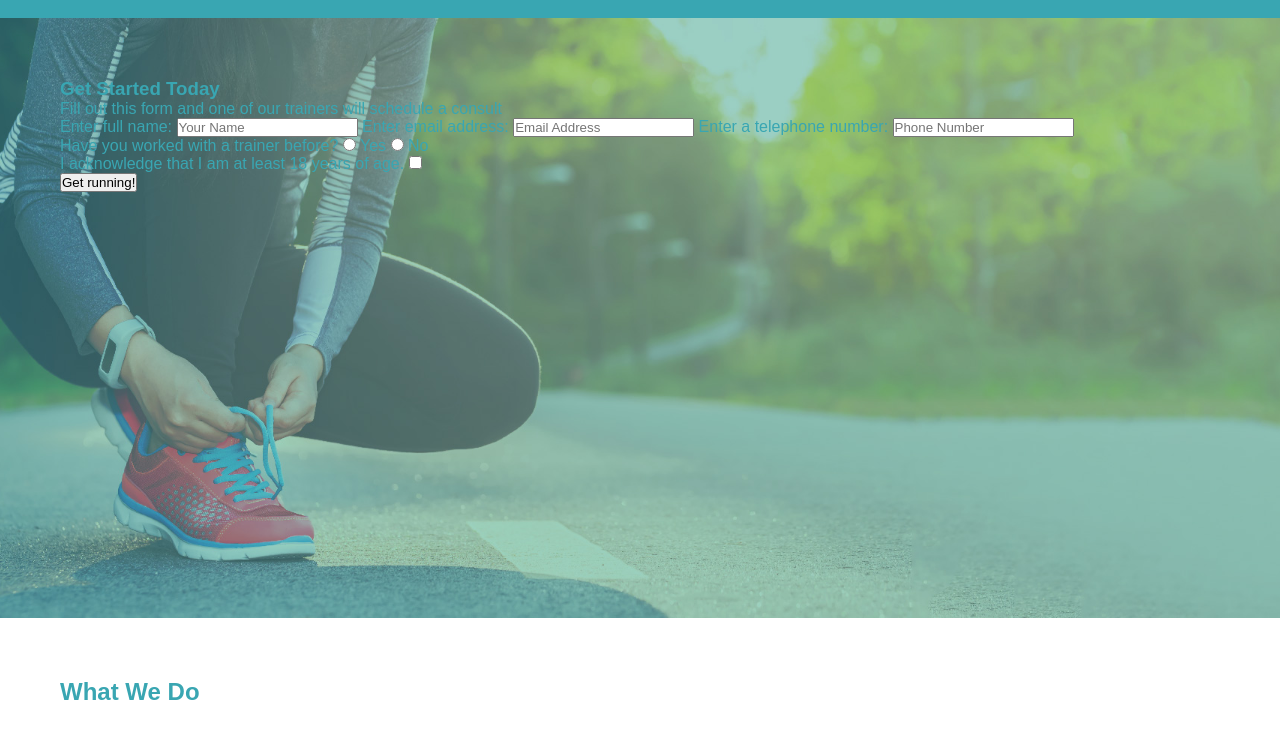
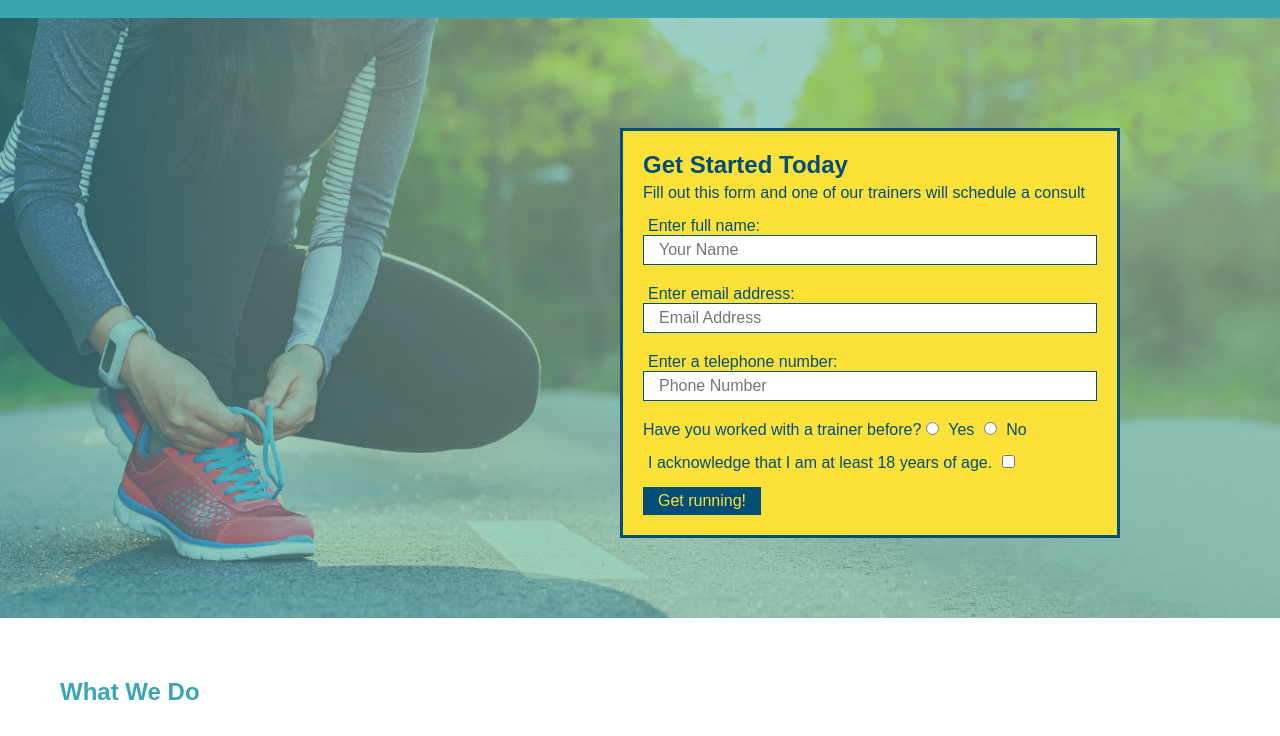
Before and after one commit to Dmorrel7/run-buddy, a plain HTML site: page index.html in a window 1280 px wide. Shown: the part 64-800 px from the top of the page. Drawn offline with Linux system fonts and the light colour scheme.

Commit message:
styled hero form and hero form button

```diff
--- a/assets/css/style.css
+++ b/assets/css/style.css
@@ -74,4 +74,49 @@ section {
     height: 600px;
     background-size: cover;
     background-position: center;
+    position: relative;
 }
+
+.hero-form {
+    background-color: #fce138;
+    color: #024e76;
+    padding: 20px;
+    width: 500px;
+    border: solid 3px #024e76;
+    position: absolute;
+    bottom: 80px;
+    right: 160px;
+}
+
+.hero-form h3 {
+    font-size: 24px;
+    margin: 0;
+  }
+
+  .hero-form p {
+    margin: 5px 0 15px 0;
+    font-size: 16px;
+  }
+
+  .form-input {
+    display: block;
+    border: 1px solid #024e76;
+    padding: 5px 15px;
+    font-size: 16px;
+    width: 100%;
+    margin-bottom: 20px;
+    color: #024e76;
+
+  }
+
+  .hero-form label {
+    margin: 0 5px;
+  }
+
+  .hero-form button {
+    color: #fce138;
+    background-color: #024e76;
+    padding: 5px 15px;
+    font-size: 16px;
+    border: none;
+  }
--- a/index.html
+++ b/index.html
@@ -34,17 +34,19 @@
 
     <!-- hero/jumbotron -->
     <section class="hero">
-        <div>
+        <div class="hero-form">
             <h3>Get Started Today</h3>
             <p>Fill out this form and one of our trainers will schedule a consult</p>
         <!--- Add form element -->
             <form>
                 <label for="name">Enter full name:</label>
-                <input type="text" placeholder="Your Name" name="name" id-="name" />
+                <input type="text" placeholder="Your Name" name="name" id-="name" class="form-input" />
+
                 <label for="email">Enter email address:</label>
-                <input type="email" placeholder="Email Address" name="email" id="email" />
+                <input type="email" placeholder="Email Address" name="email" id="email" class="form-input" />
+
                 <label for="phone">Enter a telephone number:</label>
-                <input type="tel" placeholder="Phone Number" name="phone" id="phone" />
+                <input type="tel" placeholder="Phone Number" name="phone" id="phone" class="form-input" />
                 <p>
                     Have you worked with a trainer before?
                     <input type="radio" name="trainer-confirm" id="trainer-yes" />
```
